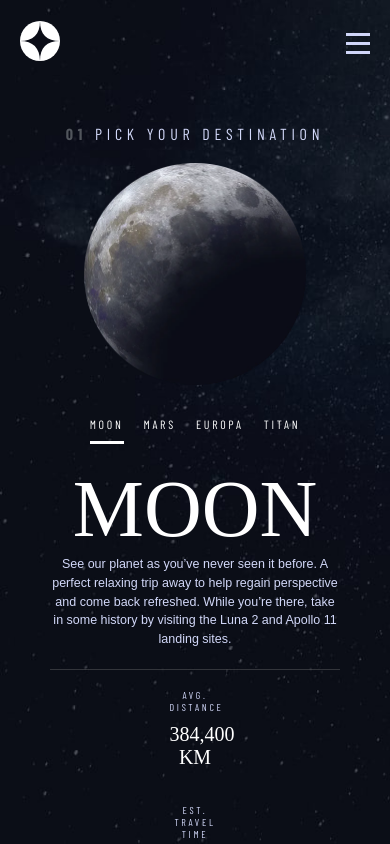
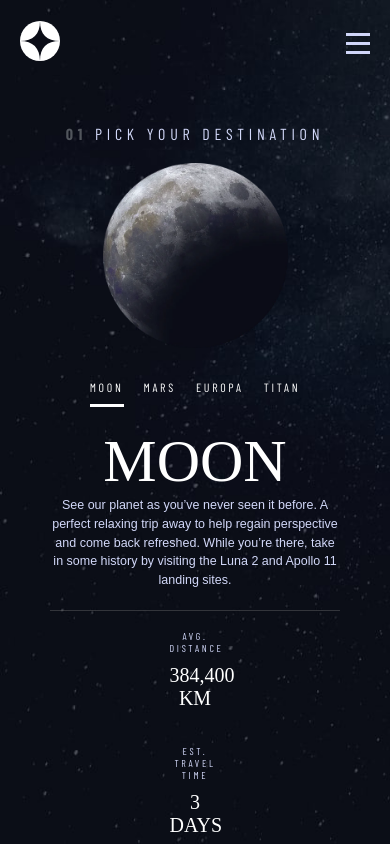
Before and after one commit to harishfuego33/FrontEnd-space-tour, a React (Create React App) app: page /destination in a window 390 px wide. Built offline with nearby package versions, Linux system fonts and the light colour scheme; a web font is replaced by a local one.

Commit message:
destination layout fixed

```diff
--- a/sass/base/_mediaquery.scss
+++ b/sass/base/_mediaquery.scss
@@ -44,7 +44,7 @@
   :root {
     --heading-1: 13rem;
     --heading-2: 5.56rem;
-    --heading-3: 3.1136rem;
+    --heading-3: 6rem;
     --heading-4: 1.7792rem;
     --heading-5: 1.2rem;
     --senterce: 0.88896rem;
@@ -57,6 +57,7 @@
     &__heading-1 {
       text-align: center;
       margin-bottom: 1.5rem;
+      font-size: var(--heading-3);
     }
     &__para-1 {
       text-align: center;
@@ -100,7 +101,7 @@
   :root {
     --heading-1: 10rem;
     --heading-2: 8rem;
-    --heading-3: 3.1136rem;
+    --heading-3: 6rem;
     --heading-4: 1.7792rem;
     --heading-5: 1.6rem;
     --senterce: 1.25rem;
@@ -114,7 +115,7 @@
     &__heading-1 {
       text-align: center;
       margin-bottom: 2rem;
-      font-size: var(--heading-2);
+      font-size: var(--heading-3);
     }
     &__para-1 {
       text-align: center;
@@ -138,6 +139,9 @@
   .hr {
     margin: 2rem 0 2rem 0;
   }
+  .distination-picture {
+    width: 50%;
+  }
   .destination__distance {
     flex-direction: column;
     height: 10rem;
--- a/src/index.css
+++ b/src/index.css
@@ -419,7 +419,7 @@ body {
   :root {
     --heading-1: 13rem;
     --heading-2: 5.56rem;
-    --heading-3: 3.1136rem;
+    --heading-3: 6rem;
     --heading-4: 1.7792rem;
     --heading-5: 1.2rem;
     --senterce: 0.88896rem;
@@ -431,6 +431,7 @@ body {
   .article__heading-1 {
     text-align: center;
     margin-bottom: 1.5rem;
+    font-size: var(--heading-3);
   }
   .article__para-1 {
     text-align: center;
@@ -471,7 +472,7 @@ body {
   :root {
     --heading-1: 10rem;
     --heading-2: 8rem;
-    --heading-3: 3.1136rem;
+    --heading-3: 6rem;
     --heading-4: 1.7792rem;
     --heading-5: 1.6rem;
     --senterce: 1.25rem;
@@ -486,7 +487,7 @@ body {
   .article__heading-1 {
     text-align: center;
     margin-bottom: 2rem;
-    font-size: var(--heading-2);
+    font-size: var(--heading-3);
   }
   .article__para-1 {
     text-align: center;
@@ -508,6 +509,9 @@ body {
   .hr {
     margin: 2rem 0 2rem 0;
   }
+  .distination-picture {
+    width: 50%;
+  }
   .destination__distance {
     flex-direction: column;
     height: 10rem;
```
Also changed, not shown: 1 other file (tests, documents, lock files or other folders).
